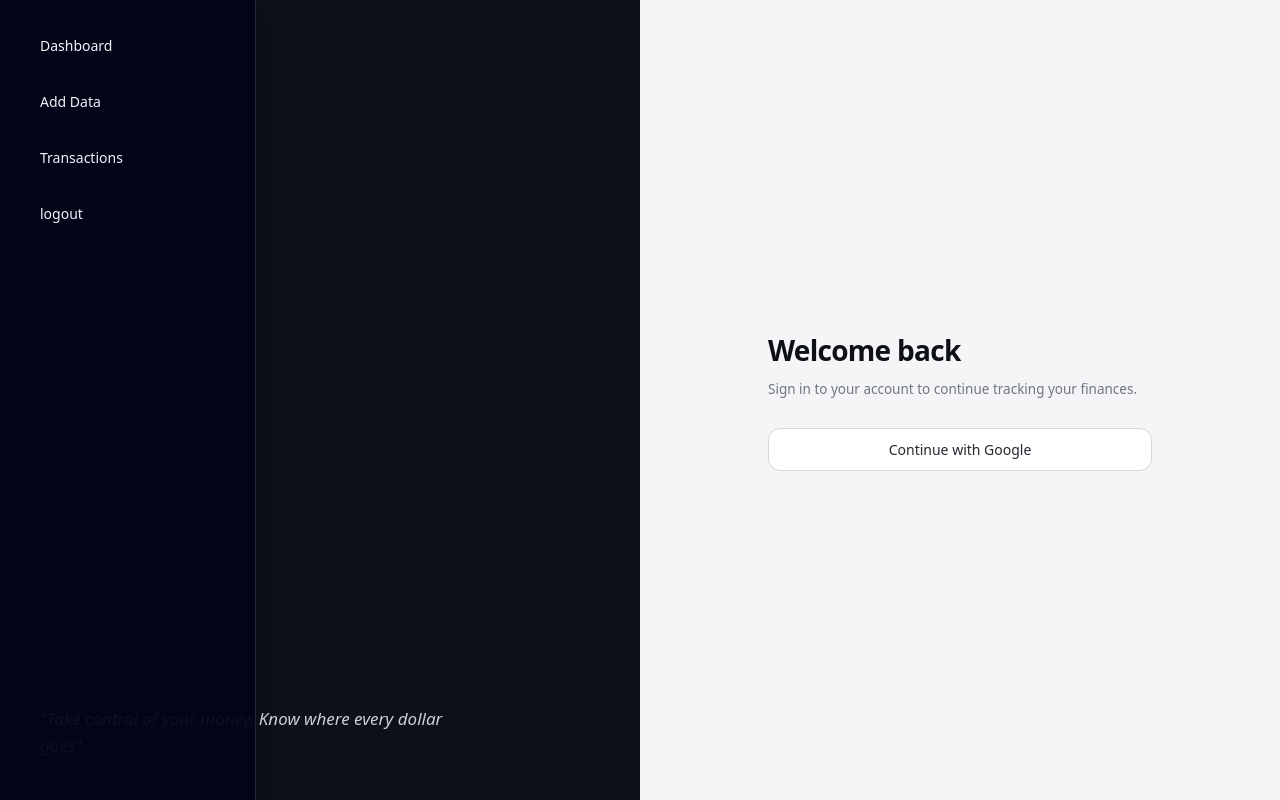
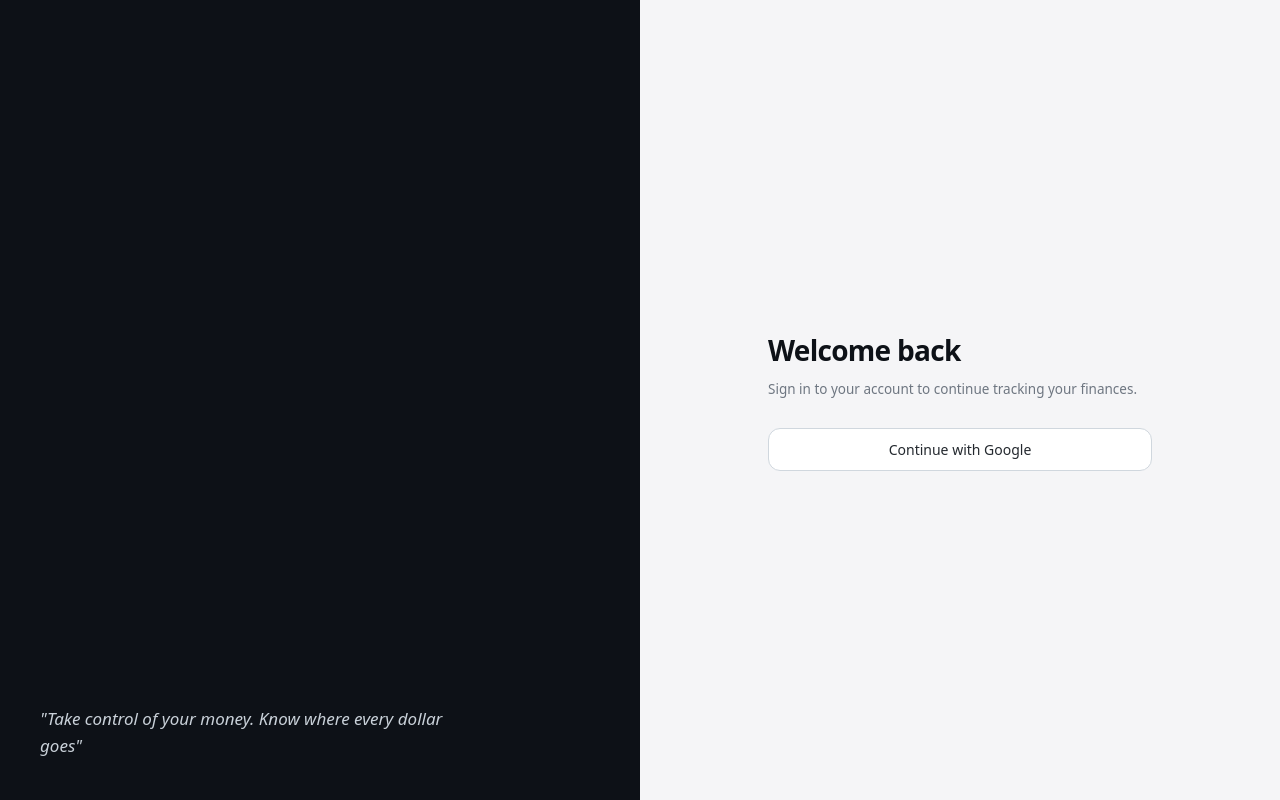
Before and after one commit to CP4485-Project-Riley-Dylan/CP4485EmergingTrendsProject, a Next.js app: page / in a window 1280 px wide. Built offline with nearby package versions, Linux system fonts and the light colour scheme.

Commit message:
added navbar wreapper to layout.js

```diff
--- a/app/layout.js
+++ b/app/layout.js
@@ -1,6 +1,6 @@
 import { Geist, Geist_Mono } from "next/font/google";
 import "./globals.css";
-import Navbar from "@/components/Navbar";
+import NavbarWrapper from "@/components/NavbarWrapper";
 
 const geistSans = Geist({
   variable: "--font-geist-sans",
@@ -26,9 +26,7 @@ export default function RootLayout({ children }) {
       >
 
         <body className="min-h-full flex flex-col">
-          <header>
-            <Navbar />
-          </header>
+          <NavbarWrapper />
           {children}
         </body>
       </html>
```
